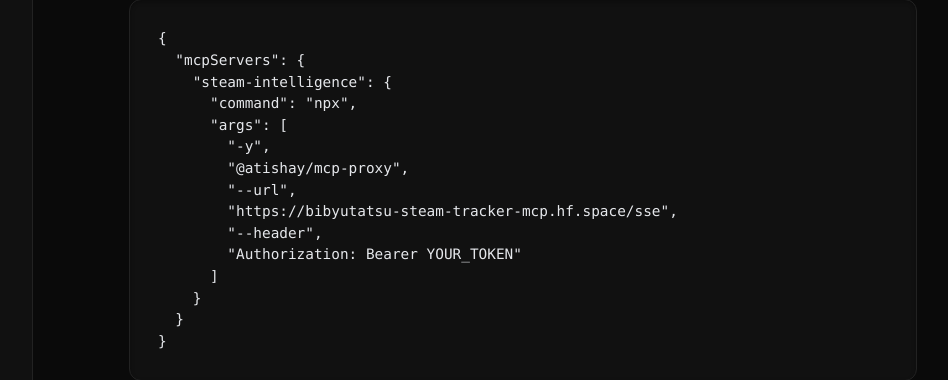
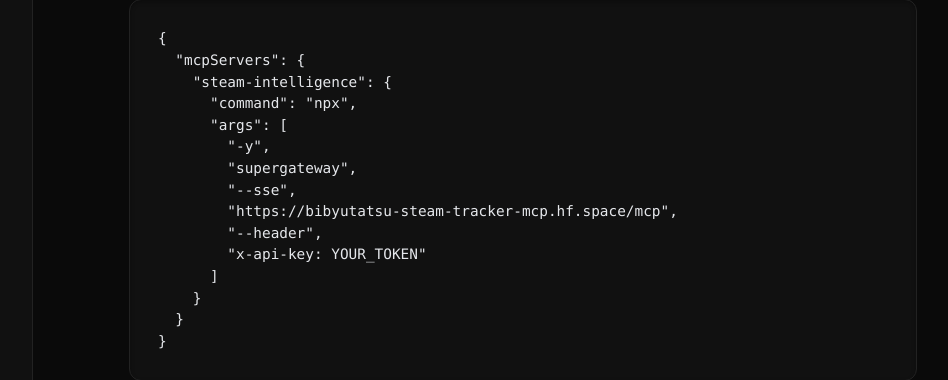
Before and after one commit to Bibyutatsu/Steam-Tracker-MCP, a Python web app: template templates/index.html in a window 1280 px wide. Shown: the part 1276-1656 px from the top of the page, without its empty margins (267-1215 px from the left). Run offline with Jinja, Linux system fonts and the light colour scheme; the template is opened without the code that fills it, so the values that code supplies are empty.

Commit message:
chore: update MCP server configuration to use supergateway and x-api-key header

```diff
--- a/templates/index.html
+++ b/templates/index.html
@@ -80,11 +80,11 @@
       "command": "npx",
       "args": [
         "-y",
-        "@atishay/mcp-proxy",
-        "--url",
-        "https://bibyutatsu-steam-tracker-mcp.hf.space/sse",
+        "supergateway",
+        "--sse",
+        "https://bibyutatsu-steam-tracker-mcp.hf.space/mcp",
         "--header",
-        "Authorization: Bearer YOUR_TOKEN"
+        "x-api-key: YOUR_TOKEN"
       ]
     }
   }
```
Also changed, not shown: README.md.
